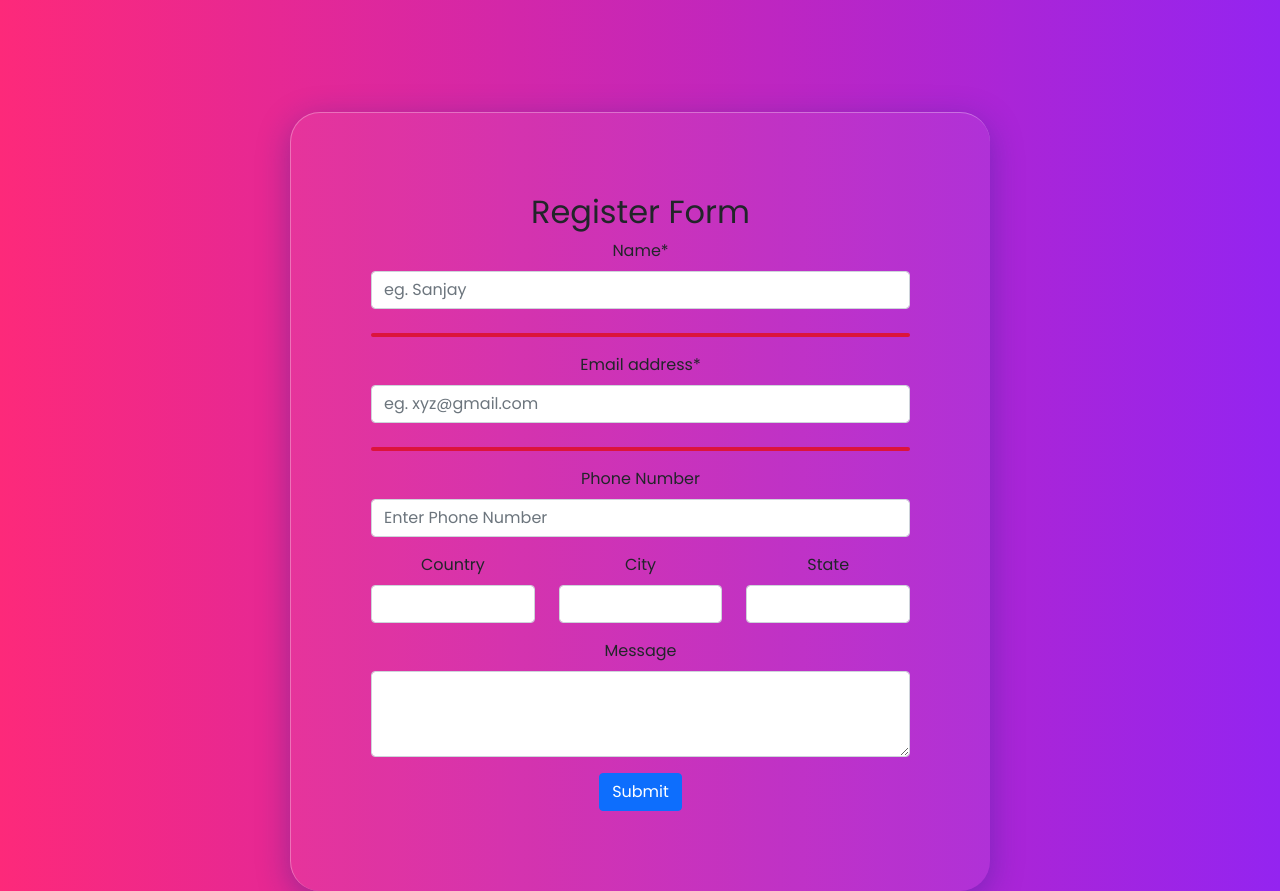
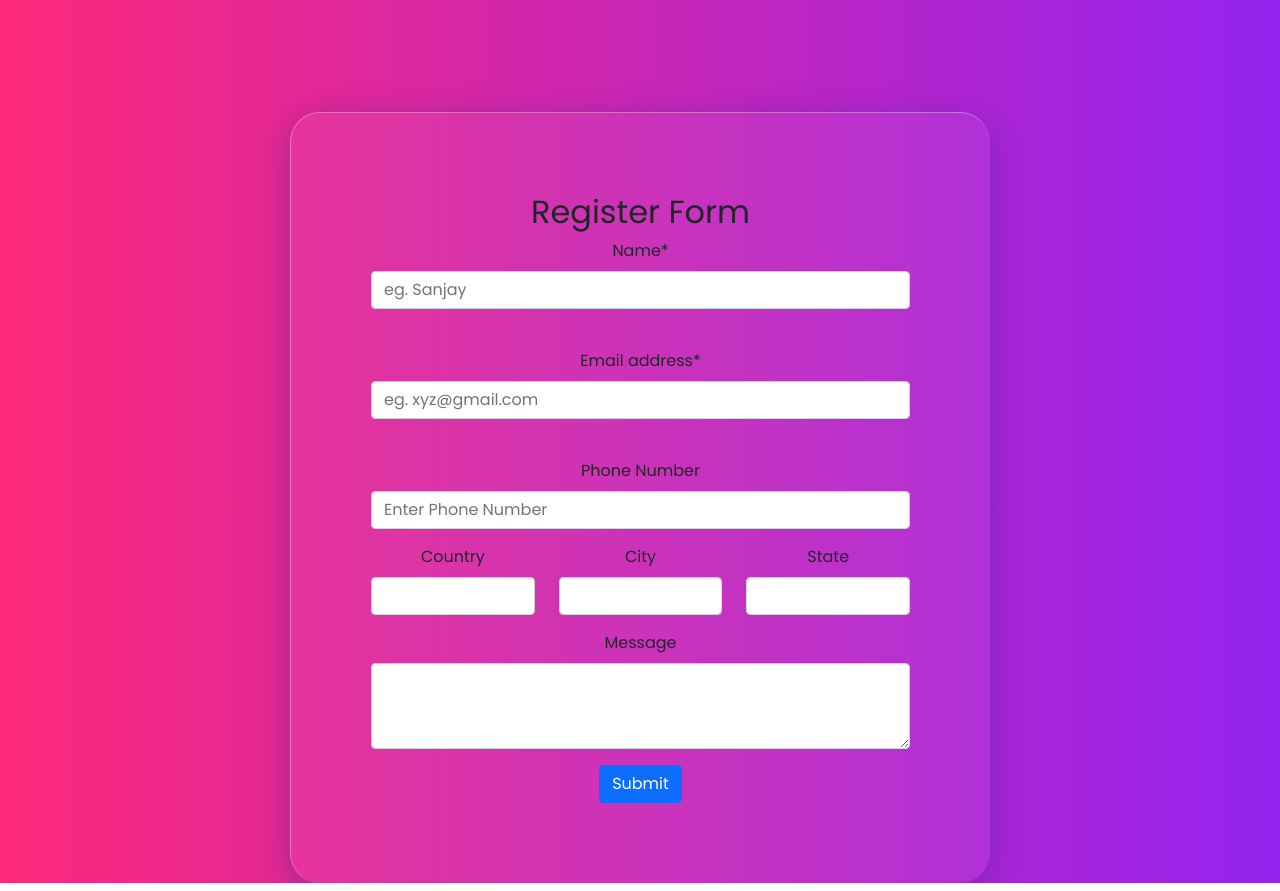
Before and after one commit to SanJay1577/register-form, a React (Create React App) app: page / in a window 1280 px wide. Built offline with nearby package versions, Linux system fonts and the light colour scheme.

Commit message:
promt and design changed

```diff
--- a/src/App.js
+++ b/src/App.js
@@ -3,6 +3,8 @@ import "bootstrap/dist/css/bootstrap.min.css";
 import { Form, Row, Col, Button } from "react-bootstrap";
 import { useFormik } from "formik";
 import * as yup from "yup";
+
+//validating the field useing yup validation
 
 const formValidationSchema = yup.object({
   name: yup.string().required(),
@@ -18,6 +20,7 @@ const formValidationSchema = yup.object({
 });
 
 function App() {
+  //using formik validating the erros and handles and passing the value on submit
   const { handleSubmit, handleChange, handleBlur, values, touched, errors } =
     useFormik({
       initialValues: {
@@ -31,7 +34,14 @@ function App() {
       },
       validationSchema: formValidationSchema,
       onSubmit: (values) => {
-        alert("The Required feild is validated");
+        prompt(`The Required feild is validated
+               name: ${values.name}
+                email:${values.email}
+                phone:${values.phone}
+                country:${values.country}
+                city:${values.city}
+                state:${values.state}
+                message:${values.message}`);
       },
     });
 
@@ -52,10 +62,11 @@ function App() {
             placeholder="eg. Sanjay"
           />
           <br />
-          <div className="required">
-            {" "}
-            {touched.name && errors.name ? errors.name : ""}{" "}
-          </div>
+          {touched.name && errors.name ? (
+            <div className="required">{errors.name}</div>
+          ) : (
+            ""
+          )}
         </Form.Group>
 
         <Form.Group className="mb-3">
@@ -70,9 +81,11 @@ function App() {
             placeholder="eg. xyz@gmail.com"
           />
           <br />
-          <div className="required">
-            {touched.name && errors.email ? errors.email : ""}
-          </div>
+          {touched.email && errors.email ? (
+            <div className="required">{errors.email}</div>
+          ) : (
+            ""
+          )}
         </Form.Group>
 
         <Form.Group className="mb-3">
```
